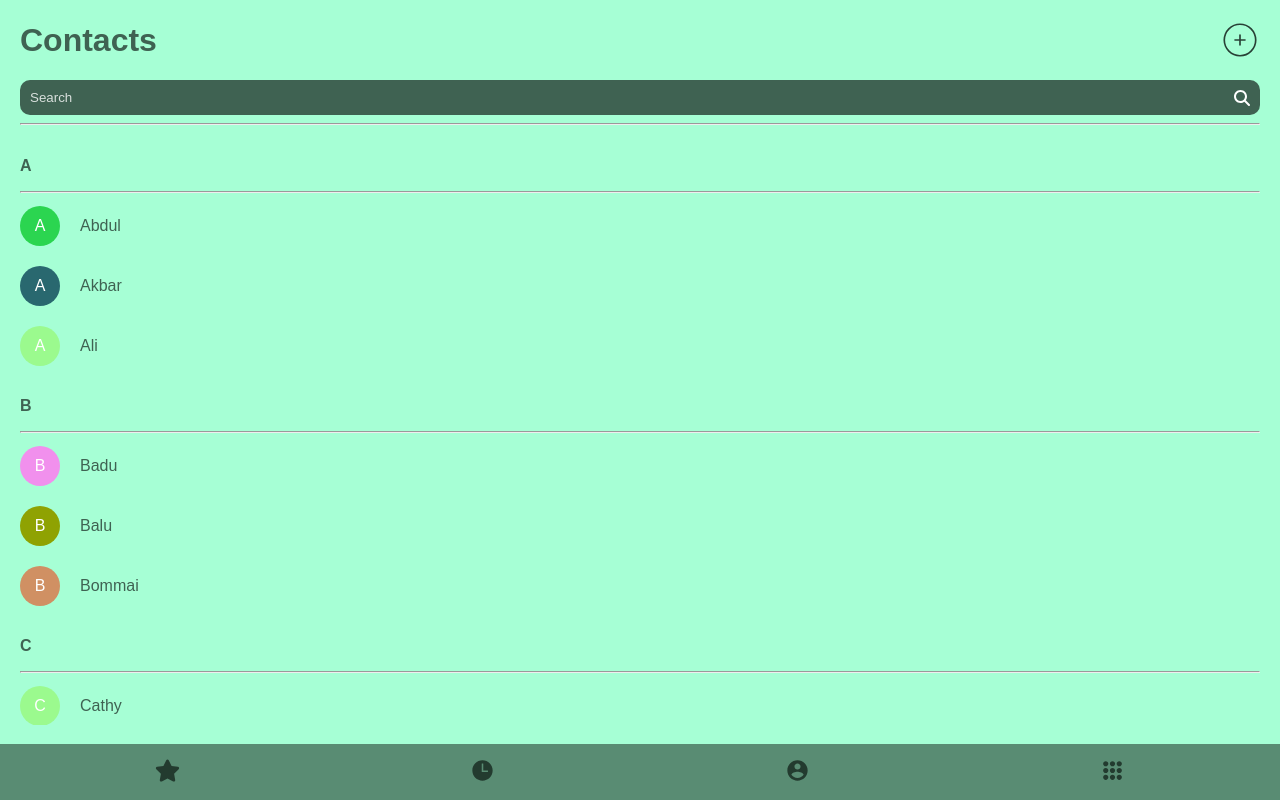
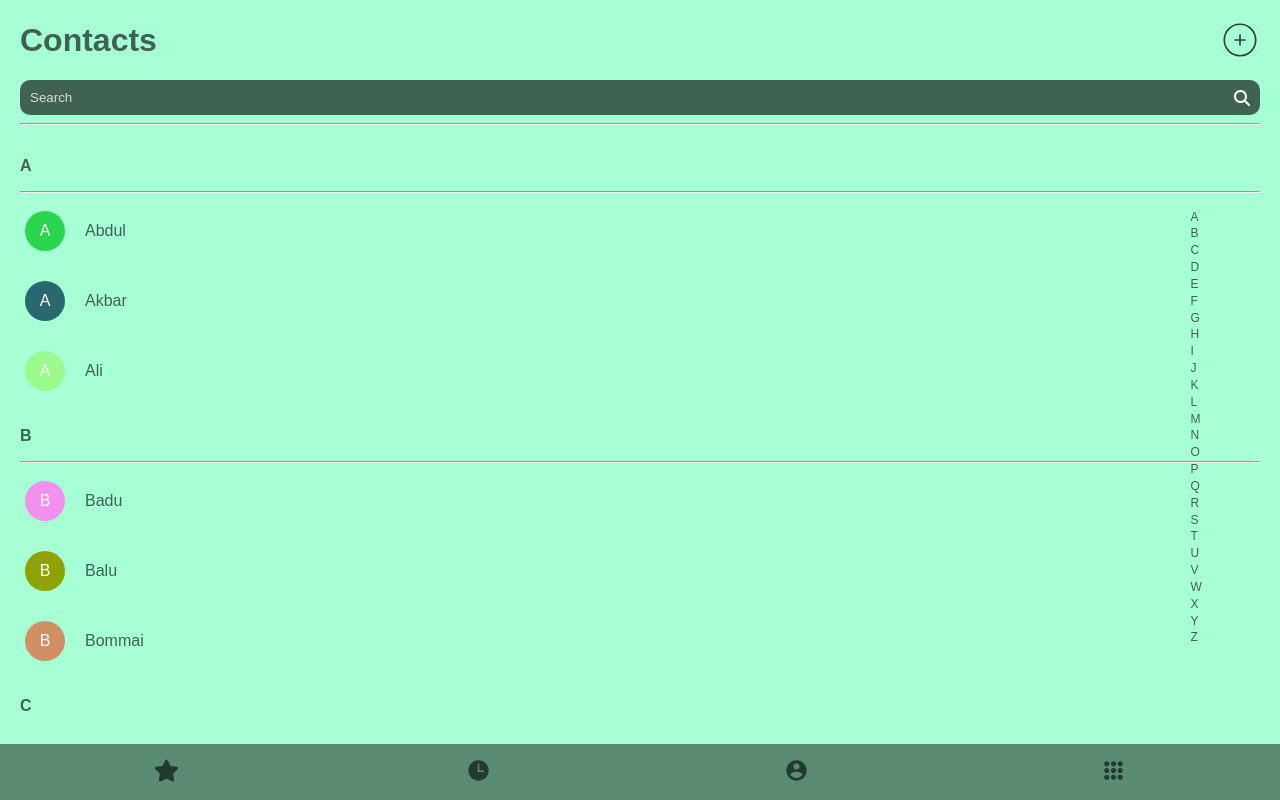
Before and after one commit to shariffDevMern/contactsAPP, a React (Create React App) app: page /contacts in a window 1280 px wide. Built offline with nearby package versions, Linux system fonts and the light colour scheme.

Commit message:
first commit

```diff
--- a/src/App.js
+++ b/src/App.js
@@ -2,12 +2,14 @@ import { Routes, Route } from "react-router-dom";
 import "./App.css";
 import Home from "./components/Home";
 import Contacts from "./components/Contacts";
+import ContactItemDetails from "./components/ContactItemDetails";
 
 const App = () => {
   return (
     <Routes>
       <Route path="/" element={<Home />} />
       <Route path="/contacts" element={<Contacts />} />
+      <Route path="/contacts/:id" element={<ContactItemDetails/>}/>
     </Routes>
   );
 };
--- a/src/components/AlphabetSideBar/index.js
+++ b/src/components/AlphabetSideBar/index.js
@@ -1,5 +1,14 @@
-import { AlphabetContainer } from "./styledComponent";
+import { AlphabetContainer,Alphabet } from "./styledComponent";
 
-const AlphabetSideBar = () => {};
+const AlphabetSideBar = () => {
+    const alphabetsList = [
+        'A', 'B', 'C', 'D', 'E', 'F', 'G', 'H', 'I', 'J', 'K', 'L', 'M',
+        'N', 'O', 'P', 'Q', 'R', 'S', 'T', 'U', 'V', 'W', 'X', 'Y', 'Z'
+      ];
+    return(<AlphabetContainer>
+        {alphabetsList.map(alphabets=><Alphabet key={alphabets} href={`#${alphabets}`}>{alphabets}</Alphabet>)}
+        </AlphabetContainer>
+    )
+}
 
 export default AlphabetSideBar;
--- a/src/components/AlphabetSideBar/styledComponent.js
+++ b/src/components/AlphabetSideBar/styledComponent.js
@@ -1,3 +1,17 @@
 import styled from "styled-components";
 
-export const AlphabetContainer = styled.div``;
+export const AlphabetContainer = styled.div`
+    display:flex;
+    position:absolute;
+    left:93%;
+    flex-direction:column;
+    gap:0.5%;
+    margin-top:10px;
+
+    height:71vh;
+    justify-content:center;`;
+
+export const Alphabet = styled.a`
+    text-decoration:none;
+    color:#3f6252;
+    font-size:12px;`
--- /dev/null
+++ b/src/components/ContactItemDetails/index.js
@@ -0,0 +1,9 @@
+
+
+
+const ContactItemDetails  = () =>{
+
+    return(<h1>Contact</h1>)
+}
+
+export default ContactItemDetails
--- a/src/components/Contacts/index.js
+++ b/src/components/Contacts/index.js
@@ -11,6 +11,7 @@ import {
 } from "./styledComponents";
 import Footer from "../Footer";
 import ContactsList from "../ContactsList";
+import AlphabetSideBar from '../AlphabetSideBar'
 
 const Contacts = () => {
   const [contactsList, updateContact] = useState([
@@ -111,8 +112,11 @@ const Contacts = () => {
         <SearchContainer>
           <SearchInput placeholder="Search" />
           <FaMagnifyingGlass />
+
         </SearchContainer>
+
         <hr />
+        <AlphabetSideBar/>
         <ContactsListContainer>
           {contactsList.map((eachContact) => (
             <ContactsList onUpdateContact={onUpdateContact} key={eachContact.id} contactData={eachContact} />
--- a/src/components/ContactsList/index.js
+++ b/src/components/ContactsList/index.js
@@ -1,3 +1,4 @@
+import {Link} from 'react-router-dom'
 import {
   ContactItem,
   Letter,
@@ -45,18 +46,20 @@ const ContactsList = (props) => {
 
   return (
     <ContactItem>
-      <Letter>{contactData.id}</Letter>
+      <Letter id={`${contactData.id}`}>{contactData.id}</Letter>
       <hr />
       <List>
         {contacts.map((eachContact) => {
           const randomIndex = Math.floor(Math.random() * profileBgList.length);
           return (
-            <Item key={eachContact.id}>
+            <Link key={eachContact.id} className="link" to={`/contacts/${eachContact.id}`}>
+            <Item >
               <Profile bgColor={profileBgList[randomIndex]}>
                 {contactData.id}
               </Profile>
               <ContactName>{eachContact.name}</ContactName>
             </Item>
+            </Link>
           );
         })}
       </List>
--- a/src/components/Footer/index.js
+++ b/src/components/Footer/index.js
@@ -1,4 +1,5 @@
 import { FaStar } from "react-icons/fa";
+import {Link} from 'react-router-dom'
 import { IoMdContact, IoIosKeypad } from "react-icons/io";
 import { IoTimeSharp } from "react-icons/io5";
 import { FooterBg, IconContainer } from "./styledComponents";
@@ -12,9 +13,11 @@ const Footer = () => {
       <IconContainer>
         <IoTimeSharp />
       </IconContainer>
+      <Link className="link">
       <IconContainer>
         <IoMdContact />
       </IconContainer>
+      </Link>
       <IconContainer>
         <IoIosKeypad />
       </IconContainer>
--- a/src/index.css
+++ b/src/index.css
@@ -1,5 +1,6 @@
 * {
   font-family: sans-serif;
+  scroll-behavior:smooth;
 }
 
 ::placeholder {
@@ -7,6 +8,22 @@
   opacity: 0.8;
   /* Firefox */
 }
+
+.link{
+  text-decoration:none;
+  padding:5px;
+  border-radius:5px;
+
+}
+
+.link:active{
+  background-color:#3f6252;
+  li p{
+    color:white;
+  }
+}
+
+
 
 body {
   margin: 0;
```
Also changed, not shown: src/components/ContactItemDetails/styledComponents.js (added).
